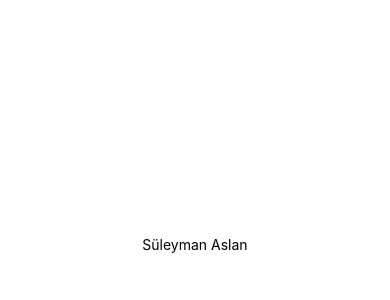
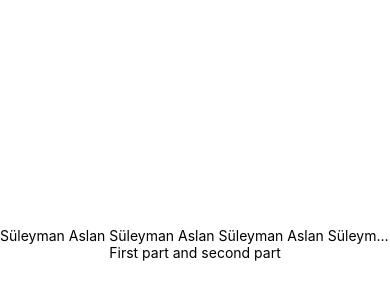
Before and after one commit to SAslan8006/TodoList, a React Native app: screen / in a window 390 px wide. Shown: the part 178-478 px from the top of the page. Built offline with nearby package versions, Linux system fonts and the light colour scheme.

Commit message:
Düzenleme

```diff
--- a/App.js
+++ b/App.js
@@ -1,12 +1,16 @@
 import { StatusBar } from 'expo-status-bar';
-import { StyleSheet, Text, View } from 'react-native';
+import { SafeAreaView, StyleSheet, Text, View } from 'react-native';
 
 export default function App() {
   return (
-    <View style={styles.container}>
-      <Text>Süleyman Aslan</Text>
+    <SafeAreaView style={styles.container}>
+      <Text numberOfLines={1} ellipsizeMode='tail'>Süleyman Aslan Süleyman Aslan Süleyman Aslan Süleyman Aslan Süleyman AslanSüleyman AslanSüleyman AslanSüleyman AslanSüleyman AslanSüleyman Aslan</Text>
+      <Text>
+        <Text>First part and </Text>
+        <Text>second part</Text>
+      </Text>
       <StatusBar style="auto" />
-    </View>
+    </SafeAreaView>
   );
 }
 
```
